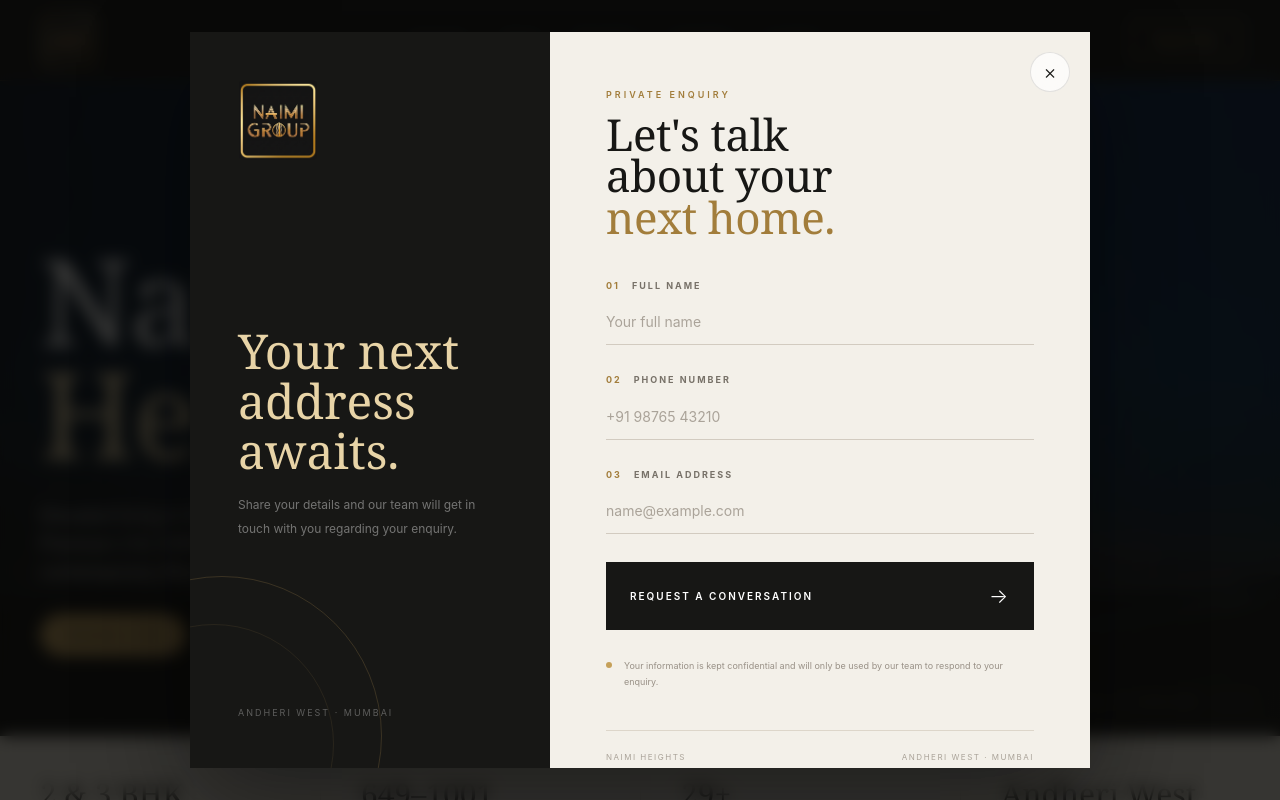
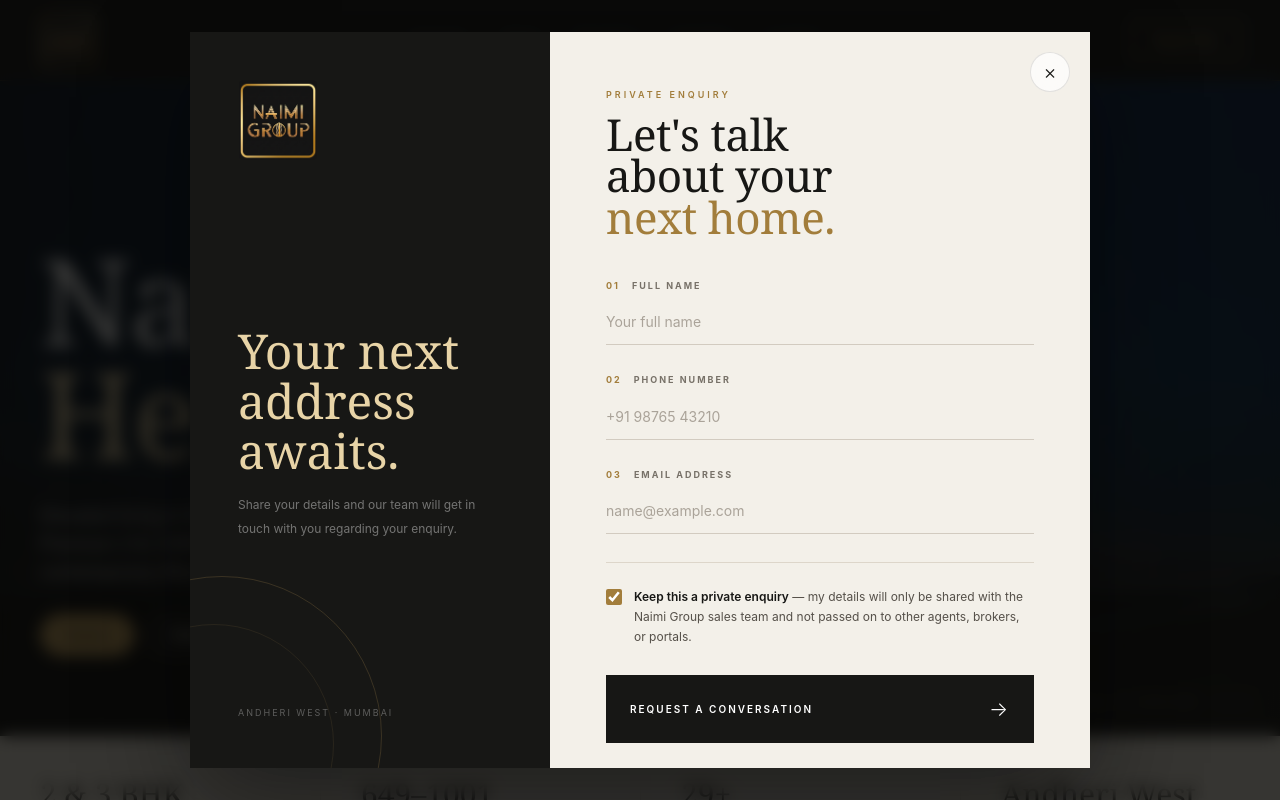
Before and after one commit to adilShaikh-as/Naimi-Group-Project, a Next.js app: page / in a window 1280 px wide. Shown: the top 800 px of the page. Built offline with nearby package versions, Linux system fonts and the light colour scheme.

Commit message:
Add email send function

```diff
--- a/app/components/landing/EnquiryModal.tsx
+++ b/app/components/landing/EnquiryModal.tsx
@@ -1,5 +1,6 @@
 'use client';
 
+import { useState } from 'react';
 import Image from 'next/image';
 
 interface EnquiryModalProps {
@@ -8,26 +9,84 @@ interface EnquiryModalProps {
   onClose: () => void;
 }
 
+type FormStatus = 'idle' | 'submitting' | 'success' | 'error';
+
 export default function EnquiryModal({
   isOpen,
   topic,
   onClose,
 }: EnquiryModalProps) {
+  const [status, setStatus] = useState<FormStatus>('idle');
+  const [errorMessage, setErrorMessage] = useState('');
+
   if (!isOpen) return null;
+
+  // the brochure link stays gated — it only renders once this topic has
+  // actually reached a successful submission below
+  const isBrochureRequest = topic === 'Download Brochure';
+
+  async function handleSubmit(e: React.FormEvent<HTMLFormElement>) {
+    e.preventDefault();
+    setStatus('submitting');
+    setErrorMessage('');
+
+    const form = e.currentTarget;
+    const formData = new FormData(form);
+
+    // honeypot — real users never fill this in, bots often do
+    if (formData.get('company')) {
+      setStatus('success');
+      return;
+    }
+
+    const payload = {
+      name: formData.get('name'),
+      phone: formData.get('phone'),
+      email: formData.get('email'),
+      topic,
+      privateEnquiry: formData.get('privateEnquiry') === 'on',
+    };
+
+    try {
+      const res = await fetch('/api/contact', {
+        method: 'POST',
+        headers: { 'Content-Type': 'application/json' },
+        body: JSON.stringify(payload),
+      });
+
+      const data = await res.json();
+      if (!res.ok) {
+        throw new Error(data.error || 'Something went wrong. Please try again.');
+      }
+
+      setStatus('success');
+      form.reset();
+    } catch (err) {
+      setStatus('error');
+      setErrorMessage(
+        err instanceof Error ? err.message : 'Something went wrong. Please try again.'
+      );
+    }
+  }
+
+  function handleClose() {
+    setStatus('idle');
+    setErrorMessage('');
+    onClose();
+  }
 
   return (
     <div
       className="fixed inset-0 z-[1000] flex items-center justify-center bg-[#090908]/80 p-4 backdrop-blur-sm"
       onMouseDown={(e) => {
-        if (e.target === e.currentTarget) onClose();
+        if (e.target === e.currentTarget) handleClose();
       }}
     >
       <div className="relative flex max-h-[92vh] w-full max-w-[900px] overflow-hidden bg-[#F3F0E9] shadow-[0_30px_100px_rgba(0,0,0,0.45)]">
-
         {/* Close */}
         <button
           type="button"
-          onClick={onClose}
+          onClick={handleClose}
           aria-label="Close enquiry form"
           className="absolute right-5 top-5 z-20 flex h-10 w-10 cursor-pointer items-center justify-center rounded-full border border-black/10 bg-white/70 text-xl font-light text-[#171715] backdrop-blur-sm transition-all duration-300 hover:border-[#A27D3B] hover:bg-[#A27D3B] hover:text-white"
         >
@@ -36,12 +95,9 @@ export default function EnquiryModal({
 
         {/* Left — Editorial panel with Larger Logo */}
         <div className="relative hidden w-[40%] flex-col justify-between overflow-hidden bg-[#171715] p-10 text-white md:flex lg:p-12">
-
-          {/* Decorative circle */}
           <div className="absolute -bottom-32 -left-32 h-[320px] w-[320px] rounded-full border border-[#C5A059]/20" />
           <div className="absolute -bottom-24 -left-24 h-[240px] w-[240px] rounded-full border border-[#C5A059]/10" />
 
-          {/* Increased logo size here */}
           <div className="relative z-10 flex items-center gap-3">
             <div className="relative h-16 w-16 sm:h-20 sm:w-20 overflow-hidden rounded-md">
               <Image
@@ -78,7 +134,51 @@ export default function EnquiryModal({
         {/* Right — Form */}
         <div className="max-h-[92vh] flex-1 overflow-y-auto">
           <div className="px-7 py-10 sm:px-10 sm:py-12 lg:px-14 lg:py-14">
+            {status === 'success' ? (
+              /* ------------------ Success state ------------------ */
+              <div className="flex min-h-[420px] flex-col items-center justify-center text-center">
+                <div className="mb-6 flex h-16 w-16 items-center justify-center rounded-full bg-[#A27D3B]/12 text-2xl text-[#A27D3B]">
+                  ✓
+                </div>
+                <h3 className="mb-3 font-serif text-3xl leading-[1.05] text-[#171715]">
+                  Thank you.
+                </h3>
+                <p className="mb-8 max-w-[320px] text-sm leading-6 text-[#777168]">
+                  {isBrochureRequest ? (
+                    <>Your brochure is ready to download below.</>
+                  ) : (
+                    <>
+                      Your enquiry about{' '}
+                      <span className="text-[#A27D3B]">{topic}</span> has
+                      been received. Our team will reach out shortly.
+                    </>
+                  )}
+                </p>
 
+                {isBrochureRequest && (
+                  <a
+                    href="/brochure.pdf"
+                    download="Naimi_Heights_Brochure.pdf"
+                    onClick={handleClose}
+                    className="mb-4 bg-[#A27D3B] px-8 py-4 text-[10px] font-semibold uppercase tracking-[2px] text-white transition-all duration-300 hover:bg-[#171715]"
+                  >
+                    Download Brochure
+                  </a>
+                )}
+
+                <button
+                  onClick={handleClose}
+                  className={
+                    isBrochureRequest
+                      ? 'text-[10px] font-semibold uppercase tracking-[2px] text-[#777168] underline underline-offset-4 transition-colors hover:text-[#171715]'
+                      : 'bg-[#171715] px-8 py-4 text-[10px] font-semibold uppercase tracking-[2px] text-white transition-all duration-300 hover:bg-[#A27D3B]'
+                  }
+                >
+                  Close
+                </button>
+              </div>
+            ) : (
+              <>
                 {/* Header */}
                 <div className="mb-10 pr-10">
                   <p className="mb-3 text-[9px] font-semibold uppercase tracking-[3px] text-[#A27D3B]">
@@ -95,14 +195,7 @@ export default function EnquiryModal({
                 </div>
 
                 {/* Form */}
-            <form
-              onSubmit={(e) => {
-                e.preventDefault();
-                alert('Enquiry Submitted Successfully!');
-                onClose();
-              }}
-              className="space-y-7"
-            >
+                <form onSubmit={handleSubmit} className="space-y-7">
                   {/* Name */}
                   <div className="group">
                     <label
@@ -112,9 +205,9 @@ export default function EnquiryModal({
                       <span className="text-[#A27D3B]">01</span>
                       Full Name
                     </label>
-
                     <input
                       id="full-name"
+                      name="name"
                       type="text"
                       placeholder="Your full name"
                       required
@@ -131,9 +224,9 @@ export default function EnquiryModal({
                       <span className="text-[#A27D3B]">02</span>
                       Phone Number
                     </label>
-
                     <input
                       id="phone"
+                      name="phone"
                       type="tel"
                       placeholder="+91 98765 43210"
                       required
@@ -150,9 +243,9 @@ export default function EnquiryModal({
                       <span className="text-[#A27D3B]">03</span>
                       Email Address
                     </label>
-
                     <input
                       id="email"
+                      name="email"
                       type="email"
                       placeholder="name@example.com"
                       required
@@ -160,26 +253,69 @@ export default function EnquiryModal({
                     />
                   </div>
 
+                  {/* Private Enquiry checkbox */}
+                  <label
+                    htmlFor="privateEnquiry"
+                    className="flex cursor-pointer items-start gap-3 border-t border-[#DDD6CA] pt-6"
+                  >
+                    <input
+                      id="privateEnquiry"
+                      name="privateEnquiry"
+                      type="checkbox"
+                      defaultChecked
+                      className="mt-0.5 h-4 w-4 flex-none cursor-pointer accent-[#A27D3B]"
+                    />
+                    <span className="text-xs leading-5 text-[#555049]">
+                      <span className="font-semibold text-[#171715]">
+                        Keep this a private enquiry
+                      </span>{' '}
+                      — my details will only be shared with the Naimi Group
+                      sales team and not passed on to other agents, brokers,
+                      or portals.
+                    </span>
+                  </label>
+
+                  {/* honeypot field — hidden from real users */}
+                  <div className="absolute left-[-9999px] h-0 w-0 opacity-0">
+                    <label htmlFor="company">Leave this field blank</label>
+                    <input
+                      id="company"
+                      name="company"
+                      type="text"
+                      tabIndex={-1}
+                      autoComplete="off"
+                    />
+                  </div>
+
+                  {status === 'error' && (
+                    <p className="text-xs text-red-600">{errorMessage}</p>
+                  )}
+
                   {/* Submit */}
                   <button
                     type="submit"
-                className="group mt-3 flex w-full cursor-pointer items-center justify-between bg-[#171715] px-6 py-5 text-[10px] font-semibold uppercase tracking-[2px] text-white transition-all duration-300 hover:bg-[#A27D3B]"
+                    disabled={status === 'submitting'}
+                    className="group mt-3 flex w-full cursor-pointer items-center justify-between bg-[#171715] px-6 py-5 text-[10px] font-semibold uppercase tracking-[2px] text-white transition-all duration-300 hover:bg-[#A27D3B] disabled:cursor-not-allowed disabled:opacity-60"
                   >
-                <span>Request a Conversation</span>
-
+                    <span>
+                      {status === 'submitting'
+                        ? 'Sending…'
+                        : isBrochureRequest
+                        ? 'Get Brochure'
+                        : 'Request a Conversation'}
+                    </span>
                     <span className="text-xl font-light transition-transform duration-300 group-hover:translate-x-1">
                       →
                     </span>
                   </button>
                 </form>
 
-            {/* Privacy */}
+                {/* Privacy note */}
                 <div className="mt-7 flex items-start gap-3">
                   <div className="mt-1 h-1.5 w-1.5 shrink-0 rounded-full bg-[#C5A059]" />
-
                   <p className="text-[9px] leading-4 text-[#999187]">
-                Your information is kept confidential and will only be used
-                by our team to respond to your enquiry.
+                    Your information is kept confidential and will only be
+                    used by our team to respond to your enquiry.
                   </p>
                 </div>
 
@@ -188,6 +324,8 @@ export default function EnquiryModal({
                   <span>Naimi Heights</span>
                   <span>Andheri West · Mumbai</span>
                 </div>
+              </>
+            )}
           </div>
         </div>
       </div>
--- a/app/components/landing/Hero.tsx
+++ b/app/components/landing/Hero.tsx
@@ -44,20 +44,20 @@ export default function Hero({ onEnquire }: HeroProps) {
 
               <div className="mt-6 flex flex-col gap-3 min-[420px]:flex-row min-[420px]:flex-wrap sm:mt-7">
                 <button
-                  onClick={() => onEnquire('Schedule Site Visit')}
+                  onClick={() => onEnquire('Enquiry')}
                   className="w-full cursor-pointer rounded-full bg-[#C5A059] px-6 py-3.5 text-xs font-semibold tracking-wide text-[#171715] transition-all hover:bg-[#e0c27b] min-[420px]:w-auto sm:py-3"
                 >
-                  Schedule a Visit
+                  Enquiry
                 </button>
 
-                {/* Direct PDF Download Link */}
-                <a
-                  href="/brochure.pdf"
-                  download="Naimi_Heights_Brochure.pdf"
+                {/* Brochure is lead-gated — opens the enquiry modal; the
+                    actual PDF is only revealed after a successful submit */}
+                <button
+                  onClick={() => onEnquire('Download Brochure')}
                   className="inline-flex w-full items-center justify-center cursor-pointer rounded-full border border-white/40 bg-white/5 px-6 py-3.5 text-xs font-semibold tracking-wide text-white backdrop-blur-md transition-all hover:bg-white hover:text-[#171715] min-[420px]:w-auto sm:py-3"
                 >
                   Download Brochure
-                </a>
+                </button>
               </div>
             </div>
 
--- a/package.json
+++ b/package.json
@@ -12,7 +12,9 @@
     "next": "16.3.6",
     "postcss": "^8.5.28",
     "react": "19.2.8",
-    "react-dom": "19.2.8"
+    "react-dom": "19.2.8",
+    "resend": "^6.32.0",
+    "zod": "^4.6.5"
   },
   "devDependencies": {
     "@tailwindcss/postcss": "^4.3.3",
```
Also changed, not shown: app/api/contact/route.ts (added, +63 -0 lines), app/components/landing/Navbar.tsx (+10 -13 lines), 1 other file (tests, documents, lock files or other folders). Lines whose indentation alone changed are shown as unchanged.
